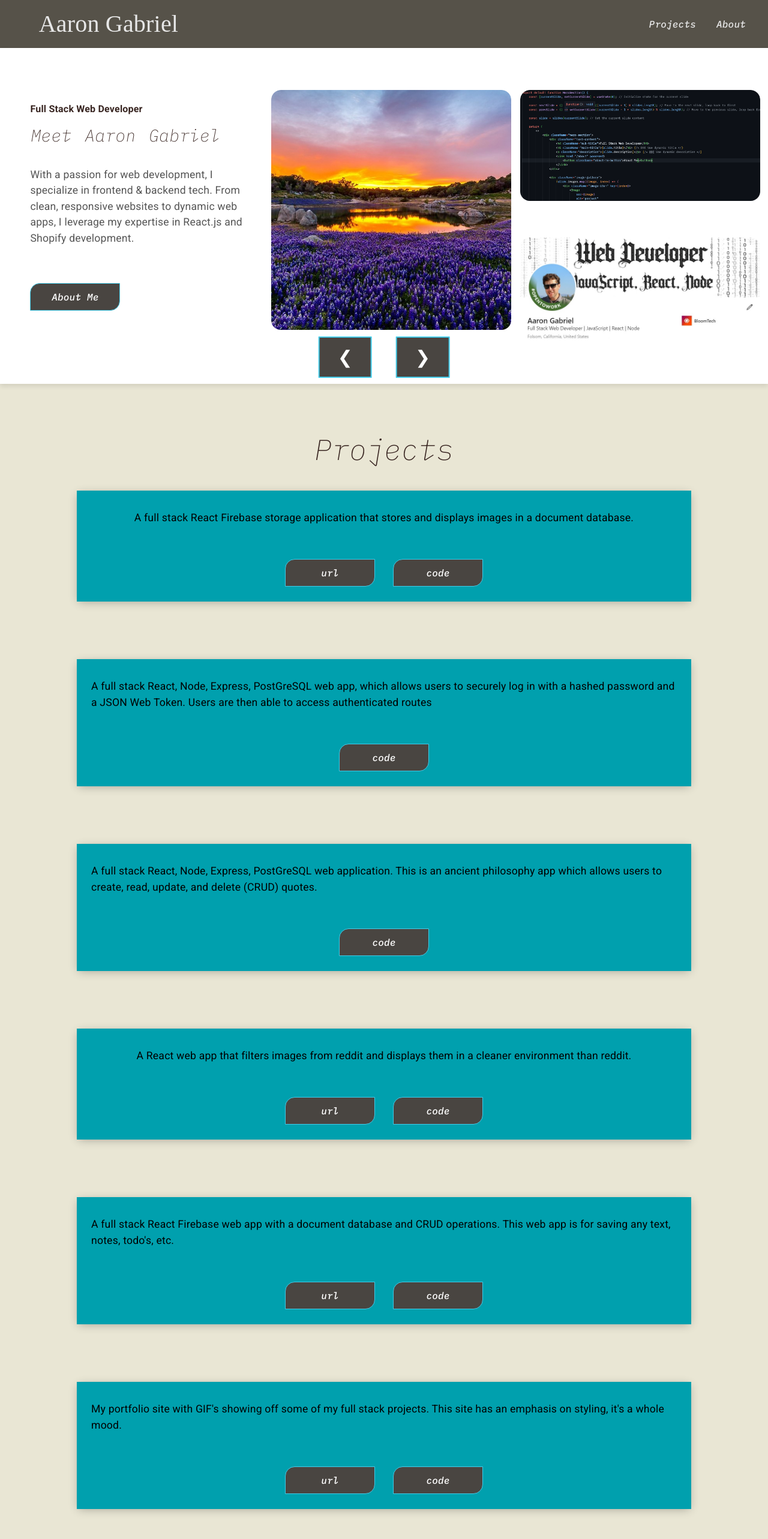
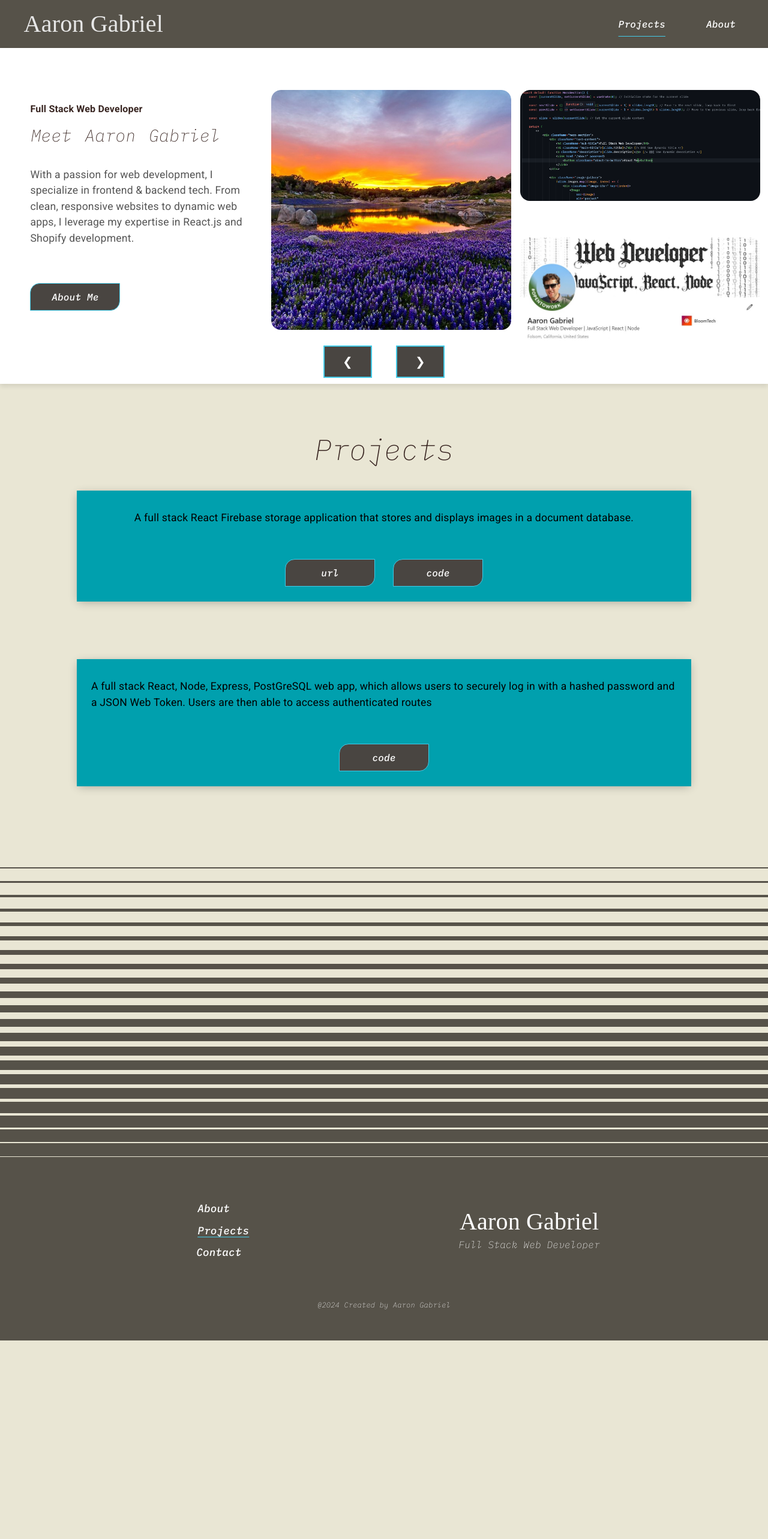
Before and after one commit to AaronGabriel147/project-gallery, a Next.js app: page / in a window 1280 px wide. Shown: the top 2566 px of the page at 60% size. After the commit the page ends 2235 px from the top, so only its background shows below. Built offline with nearby package versions, Linux system fonts and the light colour scheme; a web font is replaced by a local one.

Commit message:
added link underlines

```diff
--- a/pages/Footer.js
+++ b/pages/Footer.js
@@ -2,8 +2,13 @@ import Link from 'next/link'
 import Image from 'next/future/image'
 import phoenixLogo from '../public/phoenixLogo.png';
 
+import { useRouter } from 'next/router'; // @@@@@@@@@@ Import useRouter hook
+
 
 export default function Footer() {
+
+    const router = useRouter(); // @@@@@@@@@@ Get the router instance to determine current route
+
     return (
         <div className="about-footer">
 
@@ -37,15 +42,34 @@ export default function Footer() {
                 <div class="footer-container">
 
                     <ul class="footer-link-container link">
-                        <Link href="/about">
+
+                        {/* <Link href="/about">
                             <li class="footer-link">About</li>
                         </Link>
-
                         <Link href="/">
                             <li class="footer-link">Projects</li>
                         </Link>
+                        <a class="link footer-link" id="contact-me" href="mailto:aarongabriel147@gmail.com">Contact</a>
 
-                        <a class="link footer-link" id="contact-me" href="mailto:aarongabriel147@gmail.com">Contact</a>
+                     */}
+
+
+<li className={router.pathname === "/about" ? "active-link-footer" : "footer-link"}> {/* @@@@@@@@@@ Add active class conditionally */}
+    <Link href="/about" passHref>
+        About
+    </Link>
+</li>
+
+<li className={router.pathname === "/" ? "active-link-footer" : "footer-link"}> {/* @@@@@@@@@@ Add active class conditionally */}
+    <Link href="/" passHref>
+        Projects
+    </Link>
+</li>
+
+<li className="footer-link"> {/* @@@@@@@@@@ Update contact link to use li */}
+    <a className="link footer-link" id="contact-me" href="mailto:aarongabriel147@gmail.com">Contact</a>
+</li>
+
                     </ul>
 
                     <div class="footer-logo-container">
--- a/pages/ImageCards.js
+++ b/pages/ImageCards.js
@@ -31,60 +31,60 @@ const imageCards = [
         url: '',
         code: 'https://github.com/water-my-plantz',
     },
-    {
-        title: 'A full stack React, Node, Express, PostGreSQL web application. This is an ancient philosophy app which allows users to create, read, update, and delete (CRUD) quotes.',
-        image: thestoics,
-        url: '',
-        code: 'https://github.com/The-Stoics'
-    },
-    {
-        title: 'A React web app that filters images from reddit and displays them in a cleaner environment than reddit.',
-        image: lurker2,
-        url: 'https://lurker-five.vercel.app/',
-        code: 'https://github.com/AaronGabriel147/lurker'
-    },
-    {
-        title: "A full stack React Firebase web app with a document database and CRUD operations. This web app is for saving any text, notes, todo's, etc. ",
-        image: todoFULL,
-        url: 'https://firebase-react-playground.vercel.app/',
-        code: 'https://github.com/AaronGabriel147/firebase-react-playground'
-    },
-    {
-        title: "My portfolio site with GIF's showing off some of my full stack projects. This site has an emphasis on styling, it's a whole mood.",
-        image: portfolio,
-        url: 'https://aaron-gabriels-portfolio.vercel.app/',
-        code: 'https://github.com/AaronGabriel147/newPortfolio'
-    },
-    {
-        title: 'A set of React challenges that I created, which includes, form validation, API fetching, and ascynchronous JavaScript.',
-        image: reactCHALLENGES,
-        url: 'https://codepen.io/AaronGabriel/full/ZExdjNJ',
-        code: 'https://codepen.io/AaronGabriel/pen/ZExdjNJ'
-    },
-    {
-        title: 'Animated background and gradient text with CSS.',
-        image: arete,
-        url: 'https://codepen.io/AaronGabriel/full/yLKwjEd',
-        code: 'https://codepen.io/AaronGabriel/pen/yLKwjEd'
-    },
-    {
-        title: 'CRUD operations, GET and DELETE RESTful API calls with axios.',
-        image: apiWITHdelete,
-        url: 'https://react-ts-fxsvjb.stackblitz.io/',
-        code: 'https://stackblitz.com/edit/react-ts-fxsvjb?file=App.tsx'
-    },
-    {
-        title: 'A Figma presentation.',
-        image: figmaStoics,
-        url: 'https://www.figma.com/file/1ilZj7gIRRZy6RAZNFXHTp/Stoics?node-id=0%3A1',
-        code: ''
-    },
-    {
-        title: 'Graphic art with Figma, a banner that I created for LinkedIn.',
-        image: banner,
-        url: 'https://www.figma.com/file/LFB2DAGxtT3v2KJSvqXsDx/Untitled',
-        code: ''
-    },
+    // {
+    //     title: 'A full stack React, Node, Express, PostGreSQL web application. This is an ancient philosophy app which allows users to create, read, update, and delete (CRUD) quotes.',
+    //     image: thestoics,
+    //     url: '',
+    //     code: 'https://github.com/The-Stoics'
+    // },
+    // {
+    //     title: 'A React web app that filters images from reddit and displays them in a cleaner environment than reddit.',
+    //     image: lurker2,
+    //     url: 'https://lurker-five.vercel.app/',
+    //     code: 'https://github.com/AaronGabriel147/lurker'
+    // },
+    // {
+    //     title: "A full stack React Firebase web app with a document database and CRUD operations. This web app is for saving any text, notes, todo's, etc. ",
+    //     image: todoFULL,
+    //     url: 'https://firebase-react-playground.vercel.app/',
+    //     code: 'https://github.com/AaronGabriel147/firebase-react-playground'
+    // },
+    // {
+    //     title: "My portfolio site with GIF's showing off some of my full stack projects. This site has an emphasis on styling, it's a whole mood.",
+    //     image: portfolio,
+    //     url: 'https://aaron-gabriels-portfolio.vercel.app/',
+    //     code: 'https://github.com/AaronGabriel147/newPortfolio'
+    // },
+    // {
+    //     title: 'A set of React challenges that I created, which includes, form validation, API fetching, and ascynchronous JavaScript.',
+    //     image: reactCHALLENGES,
+    //     url: 'https://codepen.io/AaronGabriel/full/ZExdjNJ',
+    //     code: 'https://codepen.io/AaronGabriel/pen/ZExdjNJ'
+    // },
+    // {
+    //     title: 'Animated background and gradient text with CSS.',
+    //     image: arete,
+    //     url: 'https://codepen.io/AaronGabriel/full/yLKwjEd',
+    //     code: 'https://codepen.io/AaronGabriel/pen/yLKwjEd'
+    // },
+    // {
+    //     title: 'CRUD operations, GET and DELETE RESTful API calls with axios.',
+    //     image: apiWITHdelete,
+    //     url: 'https://react-ts-fxsvjb.stackblitz.io/',
+    //     code: 'https://stackblitz.com/edit/react-ts-fxsvjb?file=App.tsx'
+    // },
+    // {
+    //     title: 'A Figma presentation.',
+    //     image: figmaStoics,
+    //     url: 'https://www.figma.com/file/1ilZj7gIRRZy6RAZNFXHTp/Stoics?node-id=0%3A1',
+    //     code: ''
+    // },
+    // {
+    //     title: 'Graphic art with Figma, a banner that I created for LinkedIn.',
+    //     image: banner,
+    //     url: 'https://www.figma.com/file/LFB2DAGxtT3v2KJSvqXsDx/Untitled',
+    //     code: ''
+    // },
 ];
 
 
--- a/pages/NavBar.js
+++ b/pages/NavBar.js
@@ -2,9 +2,12 @@ import Link from 'next/link'
 import Image from 'next/future/image'
 import phoenixLogo from '../public/phoenixLogo.png';
 
-
+import { useRouter } from 'next/router'; // @@@@@@@@@@ Import useRouter hook
 
 function NavBar() {
+
+    const router = useRouter(); // @@@@@@@@@@ Get the router instance to determine current route
+
     return (
         <div className="nav">
 
@@ -23,13 +26,26 @@ function NavBar() {
 
             <ul className="nav">
 
-                <Link href="/">
+                {/* <Link href="/">
                     <li>Projects</li>
                 </Link>
 
                 <Link href="/about">
                     <li>About</li>
-                </Link>
+                </Link> */}
+
+<li className={router.pathname === "/" ? "active-link" : ""}> {/* @@@@@@@@@@ Move Link inside li to fix error */}
+    <Link href="/" passHref>
+        Projects
+    </Link>
+</li>
+
+<li className={router.pathname === "/about" ? "active-link" : ""}> {/* @@@@@@@@@@ Move Link inside li to fix error */}
+    <Link class="nav-link-txt" href="/about" passHref>
+        About
+    </Link>
+</li>
+
             </ul>
         </div >
     )
--- a/pages/about.js
+++ b/pages/about.js
@@ -28,7 +28,7 @@ export default function About() {
                 <p>{`Hello, I'm Aaron Gabriel, a passionate and dedicated Full Stack Web Developer specializing in creating engaging, responsive, and user-friendly websites. I bring a strong technical background in frontend and backend development, focusing on delivering seamless user experiences. With expertise in modern JavaScript frameworks, including React.js, and experience in Shopify development.`}</p>
                 <p>I am a proactive team player who thrives in collaborative environments, and I take pride in my ability to adapt and learn quickly. My creative mindset and problem-solving skills enable me to tackle challenging projects with a positive attitude.</p>
 
-                <a class="link card-btn" style={{ marginBottom   : '24px' }} href="mailto:aarongabriel147@gmail.com">Contact Me</a>
+                <a class="link card-btn" style={{ marginBottom   : '24px' }} href="mailto:aarongabriel147@gmail.com">Email Me</a>
 
 
             </div>
--- a/styles/globals.css
+++ b/styles/globals.css
@@ -40,6 +40,9 @@ var(--BG-2);
 var(--button-color);
 var(--color-1);
 var(--logo-color);
+
+
+
 */
 
 
@@ -219,21 +222,14 @@ img {
   text-shadow: 0px 7px 8px rgba(0, 0, 0, 0.325);
 }
 
-
+/*
 .nav {
-  left: 0;
-  top: 0;
-  font-weight: 500;
-  color: rgb(231, 231, 231);
-  width: 100%;
-  height: 80px;
   display: flex;
   flex-direction: row;
   justify-content: flex-start;
   align-items: center;
-  background-color: var(--brown-light);
   padding-left: 2%;
-}
+} */
 
 
 
@@ -254,18 +250,40 @@ img {
   flex-direction: row;
   justify-content: flex-end;
   align-items: center;
-  /* background-color: #242627; */
-  /* background-color: #4a3d36; */
-  /* background-color: #3e2723; */
-
-  /* Dark brown that matches all btns */
-  /* background-color: #382521; */
-  /* Color picked from the phoenix image */
-  background-color: #574e45;
-
-  background-color: #565249;
   background-color: var(--BG-1);;
 }
+
+
+
+
+
+/* Add styles for the active link */
+.active-link { /* @@@@@@@@@@ This class gives an underline to the active link */
+  text-decoration: underline; /* @@@@@@@@@@ Underline to indicate the active link */
+  text-underline-offset: 14px; /* @@@@@@@@@@ Adjust underline offset if needed */
+  color: var(--logo-color); /* @@@@@@@@@@ Adjust color if needed to stand out */
+}
+
+.active-link:hover {
+  color: var(--logo-color); /* @@@@@@@@@@ Adjust color if needed to stand out */
+}
+
+
+
+
+a {
+  color: rgb(255, 255, 255);
+  font-family: 'IBM Plex Mono', monospace;
+  margin-left: 17px;
+  margin-right: 17px;
+  cursor: pointer;
+  /* text-shadow: 0px 5px 6px rgba(62, 62, 62, 0.184); */
+  transition: .2s ease-in-out;
+  font-weight: 400;
+  font-style: italic;
+}
+
+
 
 .nav-logo-and-text-cont {
   /* border: 2px solid red; */
@@ -412,9 +430,8 @@ button:hover {
   align-items: center;
   box-shadow: 0 3px 15px -3px rgba(0, 0, 0, 0.3),
     0 -2px 6px -4px rgb(0 0 0 / 0.1);
-  background: rgba(255, 255, 255, 0.13);
   backdrop-filter: saturate(10%) blur(7px);
-  background: rgb(3,223,255);
+  background: var(--logo-color);
 
 }
 
@@ -613,6 +630,15 @@ button:hover {
   margin-bottom: 10px;
   color: var(--color-1);
 }
+
+
+.active-link-footer {
+  text-decoration: underline; /* @@@@@@@@@@ Underline to indicate the active link */
+  text-underline-offset: 4px; /* @@@@@@@@@@ Adjust underline offset if needed */
+  color: var(--logo-color); /* @@@@@@@@@@ Adjust color if needed to stand out */
+  margin-bottom: 10px;
+}
+
 
 
 
@@ -839,7 +865,7 @@ button:hover {
   border: none;
   /* padding: 10px; */
   cursor: pointer;
-  font-size: 30px;
+  font-size: 20px;
   border-radius: 1%;
   transition: background-color 0.3s;
   background-color: var(--button-color);
```
